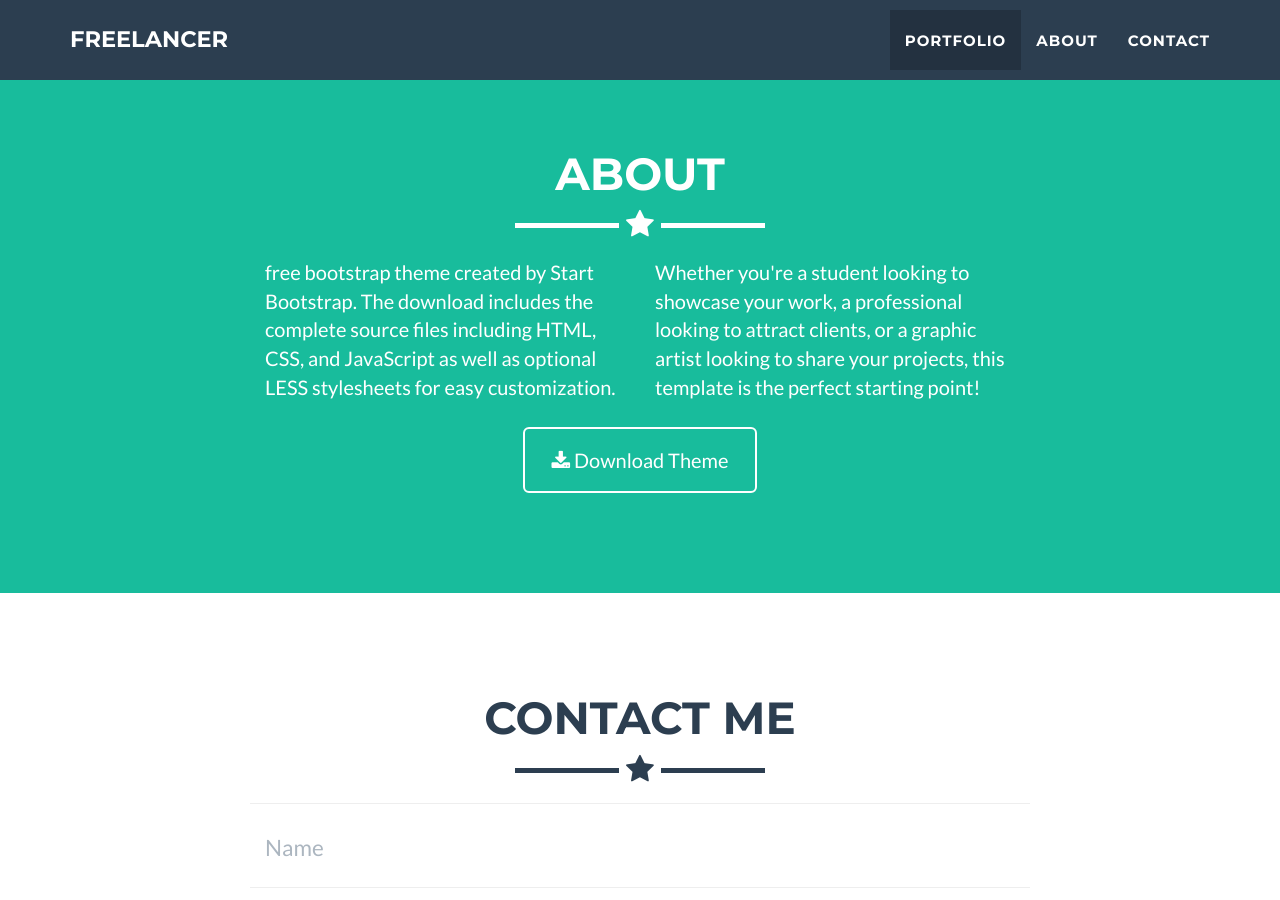
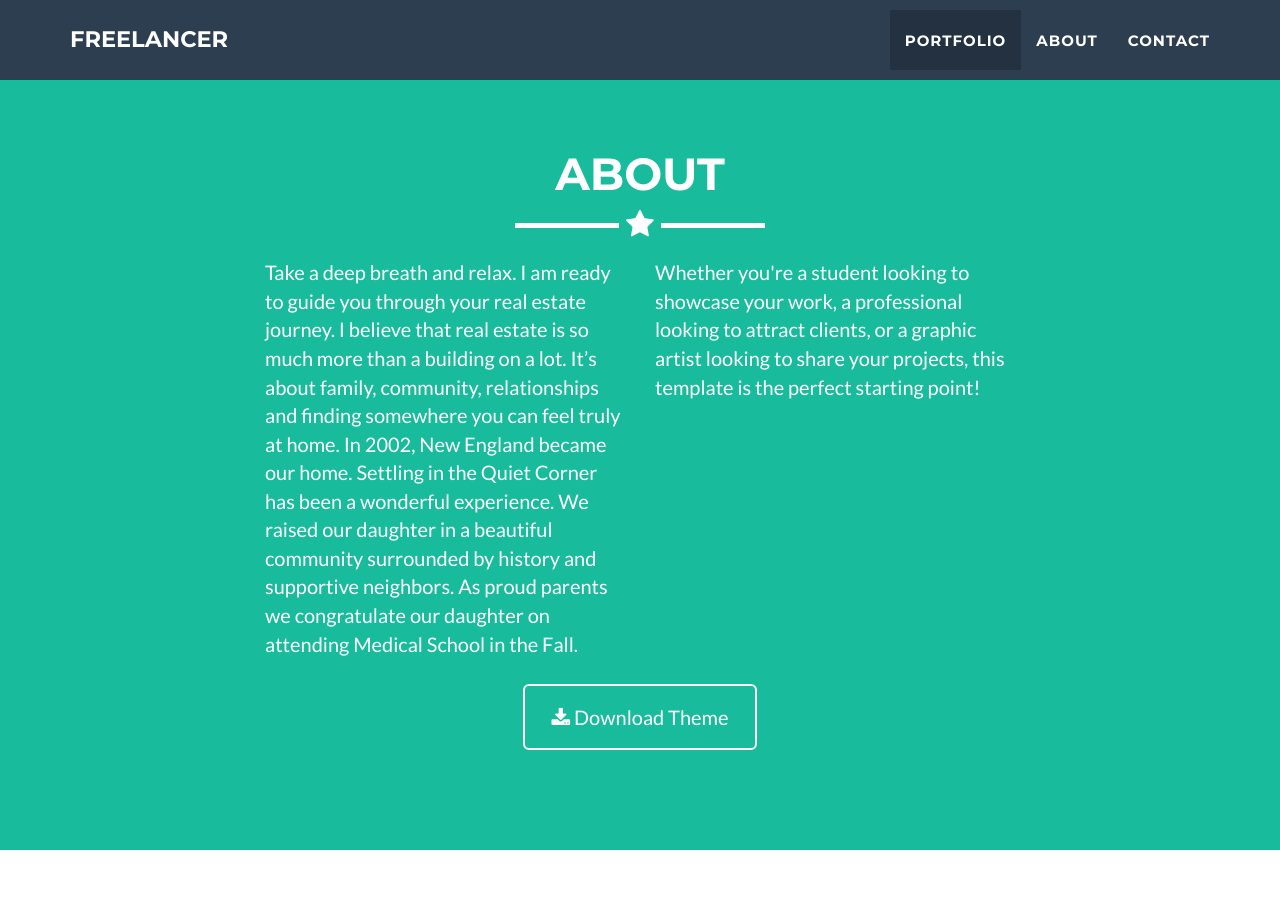
Before and after one commit to maureenmcneilreality/maureenmcneilreality, a Jekyll site: the page built from index.html, in a window 1280 px wide and 900 px high, scrolled down 1616 px. Built offline with Jekyll 4.4.1, drawn with Linux system fonts in a browser that asks for light colours.

Commit message:
new about

```diff
--- a/_includes/about.html
+++ b/_includes/about.html
@@ -9,7 +9,8 @@
             </div>
             <div class="row">
                 <div class="col-lg-4 col-lg-offset-2">
-                    <p>free bootstrap theme created by Start Bootstrap. The download includes the complete source files including HTML, CSS, and JavaScript as well as optional LESS stylesheets for easy customization.</p>
+                    <p>Take a deep breath and relax. I am ready to guide you through your real estate journey. I believe that real estate is so much more than a building on a lot. It’s about family, community, relationships and finding somewhere you can feel truly at home.
+In 2002, New England became our home. Settling in the Quiet Corner has been a wonderful experience. We raised our daughter in a beautiful community surrounded by history and supportive neighbors. As proud parents we congratulate our daughter on attending Medical School in the Fall.</p>
                 </div>
                 <div class="col-lg-4">
                     <p>Whether you're a student looking to showcase your work, a professional looking to attract clients, or a graphic artist looking to share your projects, this template is the perfect starting point! </p>
--- a/_includes/footer.html
+++ b/_includes/footer.html
@@ -31,7 +31,7 @@
         <div class="footer-below">
             <div class="container">
                 <div class="row">
-                    <div class="col-lg-121">
+                    <div class="col-lg-12">
                         Copyright &copy; {{ site.footer.copyright }} 20{{ site.time | date: '%y' }}
                     </div>
                 </div>
```
